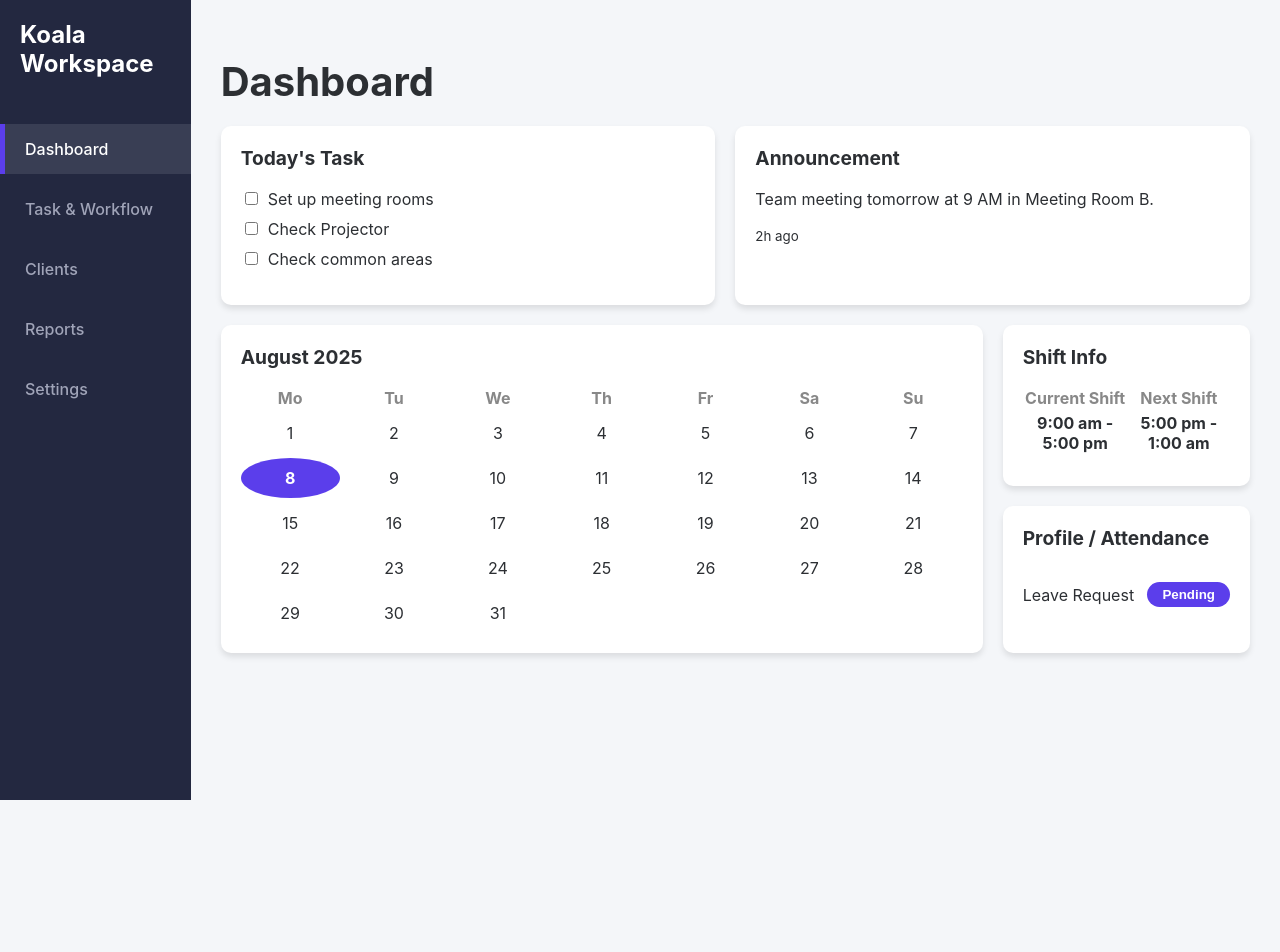
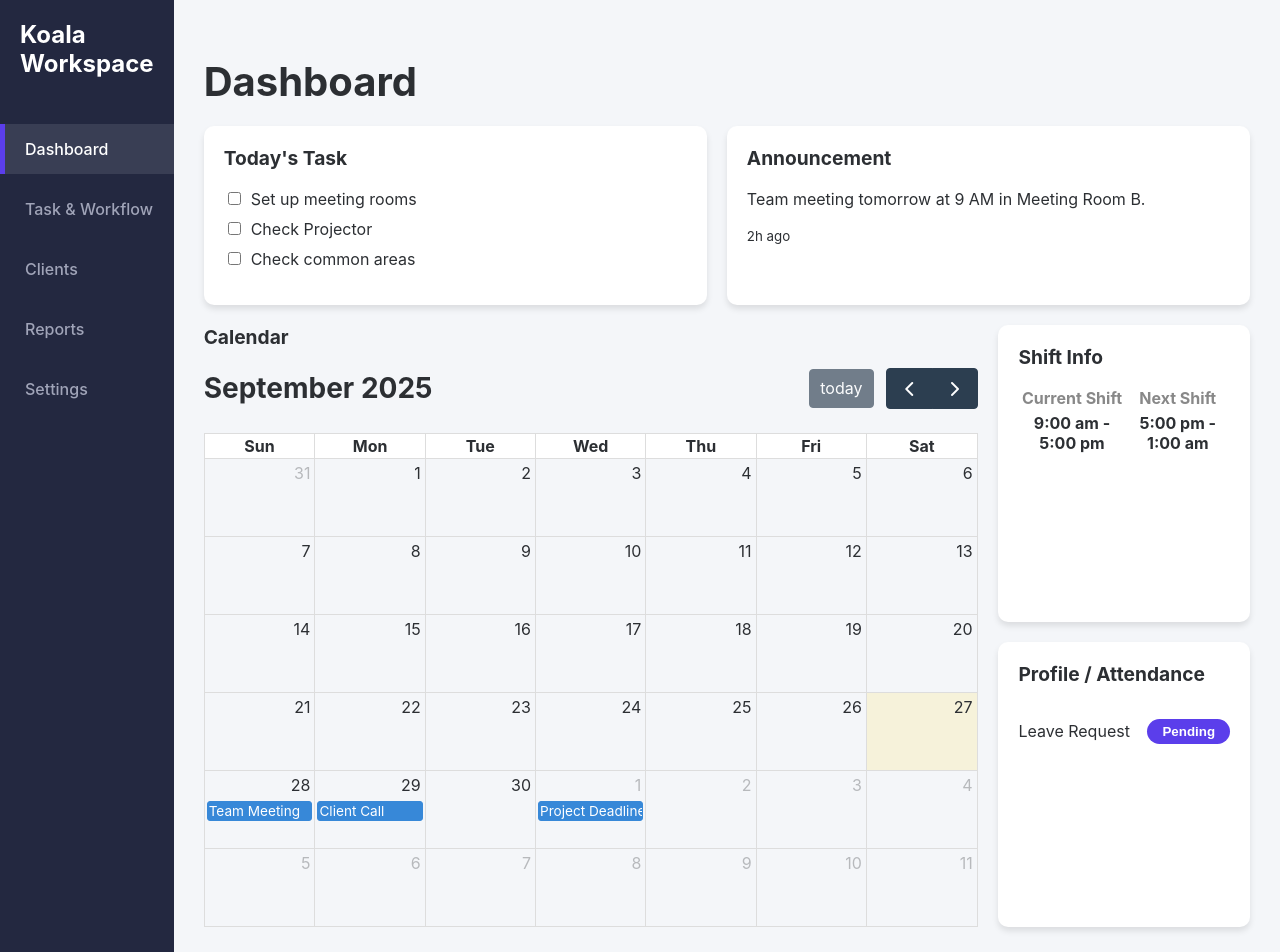
Before and after one commit to obvio-upasana/Koala_Workspace, a React (Vite) app: page /dashboard in a window 1280 px wide. Shown: the top 952 px of the page. Before the commit the page ends 800 px from the top, so only its background shows below. Built offline with nearby package versions, Linux system fonts and the light colour scheme.

Commit message:
Update Dashboard.jsx
Working Calender added

```diff
--- a/src/pages/Dashboard.jsx
+++ b/src/pages/Dashboard.jsx
@@ -1,13 +1,20 @@
-import React from 'react';
+import React, { useState } from 'react';
 import Sidebar from '../components/Sidebar';
 import TaskWidget from '../components/TaskWidget';
 import AnnouncementWidget from '../components/AnnouncementWidget';
-import CalendarWidget from '../components/CalendarWidget';
 import ShiftInfoWidget from '../components/ShiftInfoWidget';
 import ProfileWidget from '../components/ProfileWidget';
+import FullCalendar from '@fullcalendar/react';
+import dayGridPlugin from '@fullcalendar/daygrid';
 import './Dashboard.css';
 
 const Dashboard = () => {
+    const [events] = useState([
+        { title: 'Team Meeting', date: '2025-09-28' },
+        { title: 'Client Call', date: '2025-09-29' },
+        { title: 'Project Deadline', date: '2025-10-01' },
+    ]);
+
     return (
         <div className="dashboard-container">
             <Sidebar />
@@ -16,7 +23,18 @@ const Dashboard = () => {
                 <div className="dashboard-grid">
                     <TaskWidget />
                     <AnnouncementWidget />
-                    <CalendarWidget />
+
+                    {/* Replaced old CalendarWidget */}
+                    <div className="calendar-widget">
+                        <h3>Calendar</h3>
+                        <FullCalendar
+                            plugins={[dayGridPlugin]}
+                            initialView="dayGridMonth"
+                            events={events}
+                            height="auto"
+                        />
+                    </div>
+
                     <ShiftInfoWidget />
                     <ProfileWidget />
                 </div>
```
